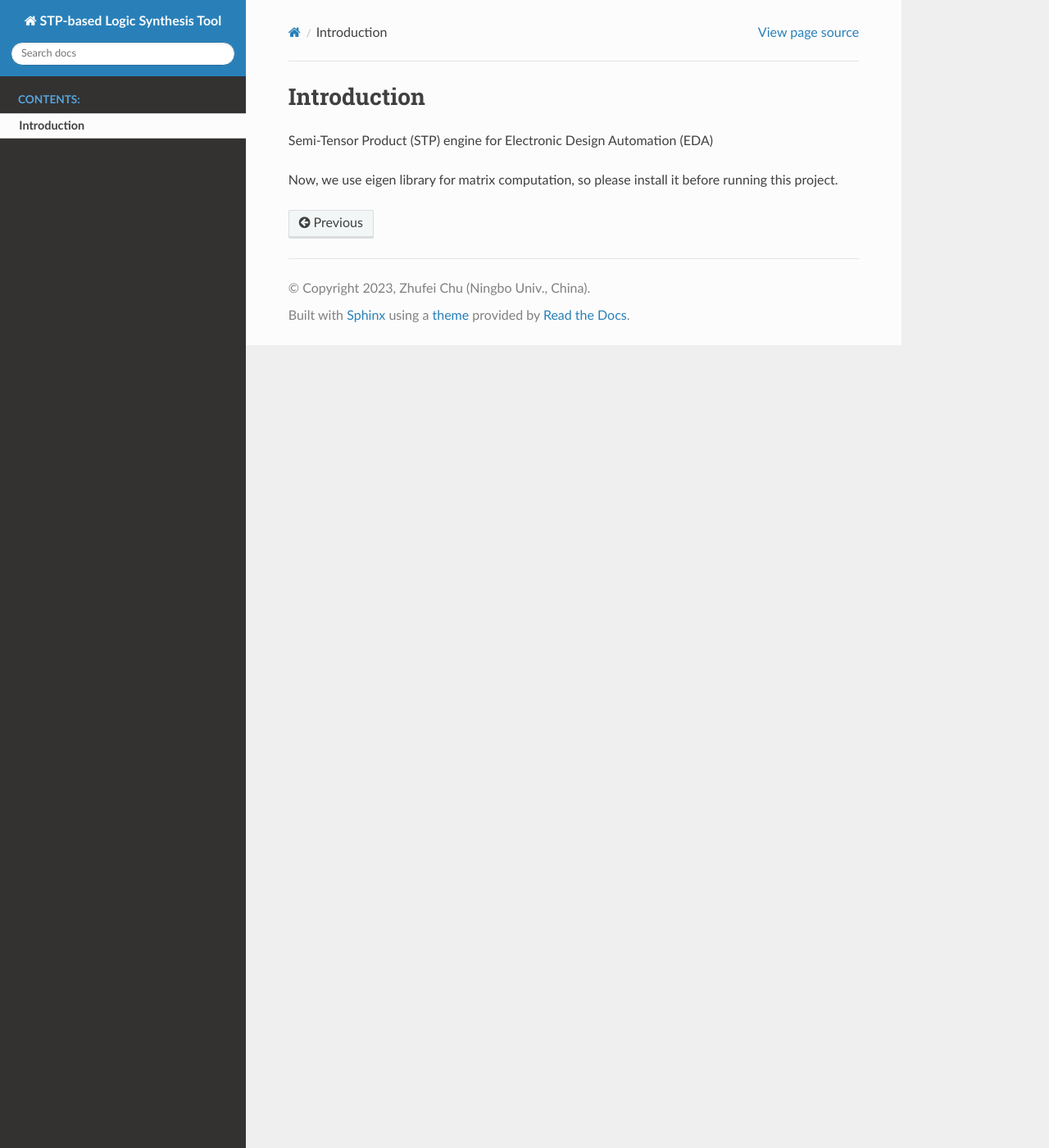
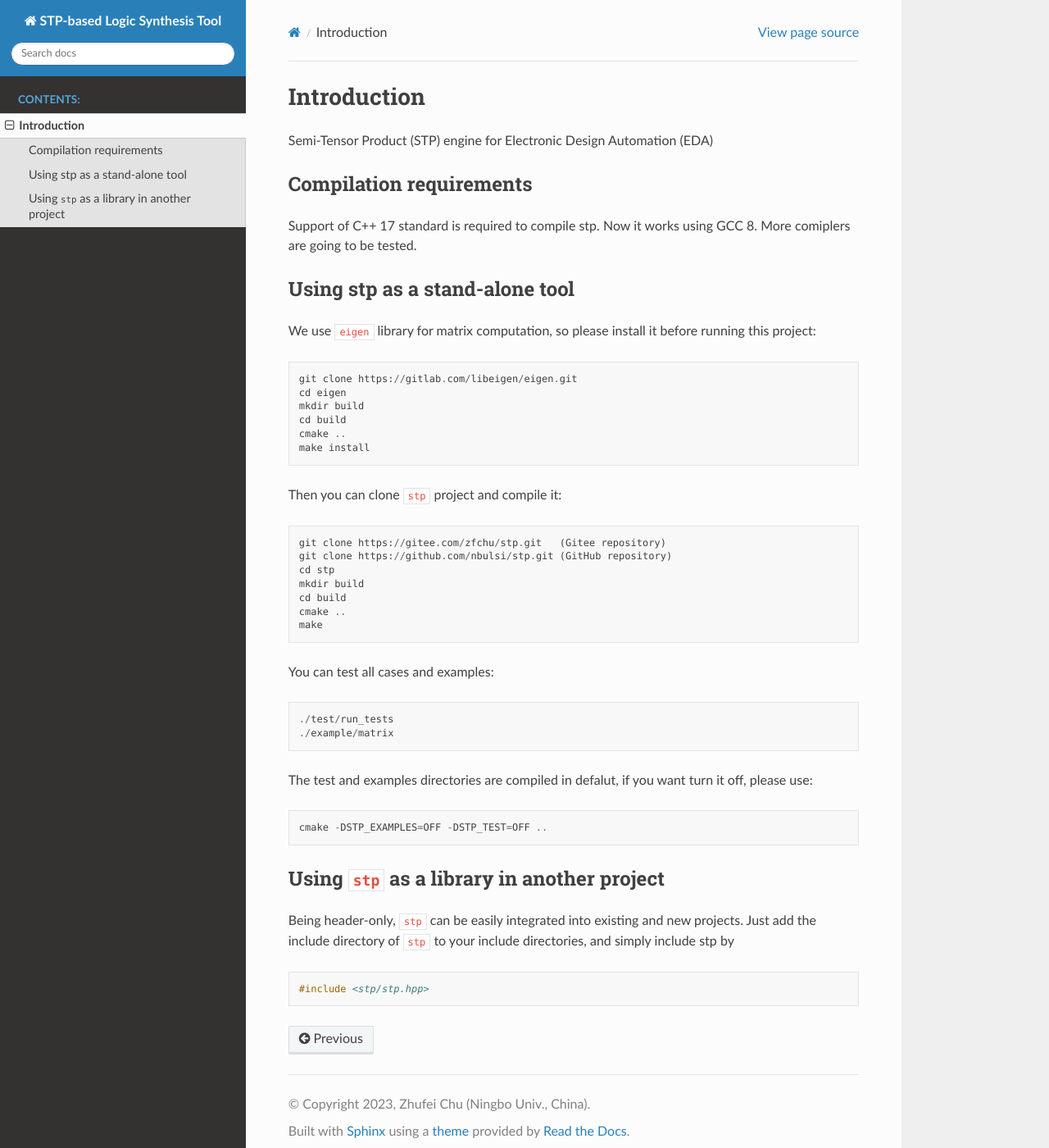
Before and after one commit to yujning/stp, a Sphinx documentation site: the page built from docs/about.rst, in a window 1280 px wide and 1400 px high. Shown: the whole window at 82% size. Built offline with Sphinx 7.4.7 and the Read the Docs theme 2.0.0, drawn with Linux system fonts in a browser that asks for light colours.

Commit message:
about doc

```diff
--- a/docs/about.rst
+++ b/docs/about.rst
@@ -3,5 +3,50 @@ Introduction
 
 Semi-Tensor Product (STP) engine for Electronic Design Automation (EDA)
 
-Now, we use eigen library for matrix computation, so please install it
-before running this project.
+Compilation requirements
+---------------------------------
+Support of C++ 17 standard is required to compile stp. Now it works using GCC 8.
+More comiplers are going to be tested.
+
+Using stp as a stand-alone tool
+---------------------------------------
+
+We use ``eigen`` library for matrix computation, so please install it
+before running this project::
+
+ git clone https://gitlab.com/libeigen/eigen.git
+ cd eigen
+ mkdir build
+ cd build
+ cmake ..
+ make install
+
+Then you can clone ``stp`` project and compile it::
+
+ git clone https://gitee.com/zfchu/stp.git   (Gitee repository)
+ git clone https://github.com/nbulsi/stp.git (GitHub repository)
+ cd stp
+ mkdir build
+ cd build
+ cmake ..
+ make
+
+You can test all cases and examples::
+
+ ./test/run_tests
+ ./example/matrix
+
+The test and examples directories are compiled in defalut, if you want turn it off, please use::
+
+ cmake -DSTP_EXAMPLES=OFF -DSTP_TEST=OFF ..
+
+Using ``stp`` as a library in another project
+------------------------------------------------
+
+Being header-only, ``stp`` can be easily integrated into existing and new projects.
+Just add the include directory of ``stp`` to your include directories, and simply
+include stp by
+
+.. code-block:: c++
+
+   #include <stp/stp.hpp>
```
